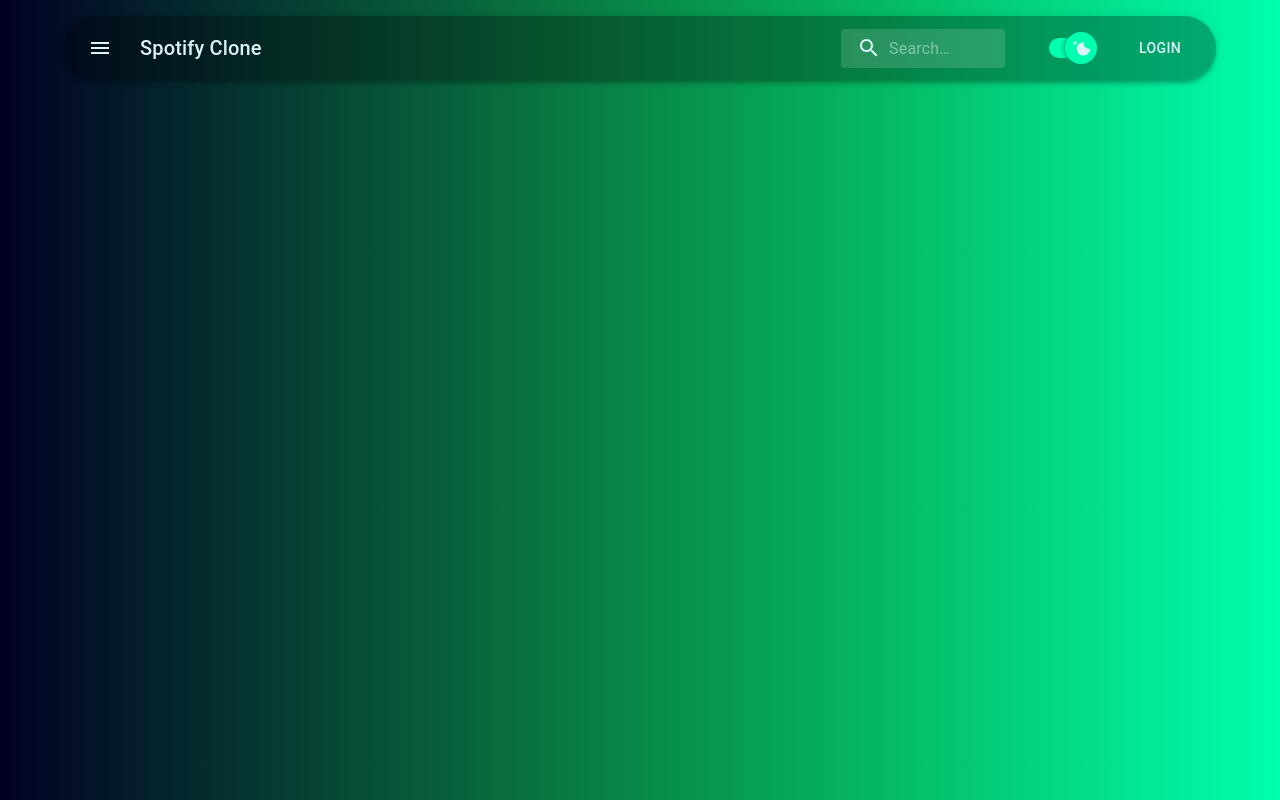
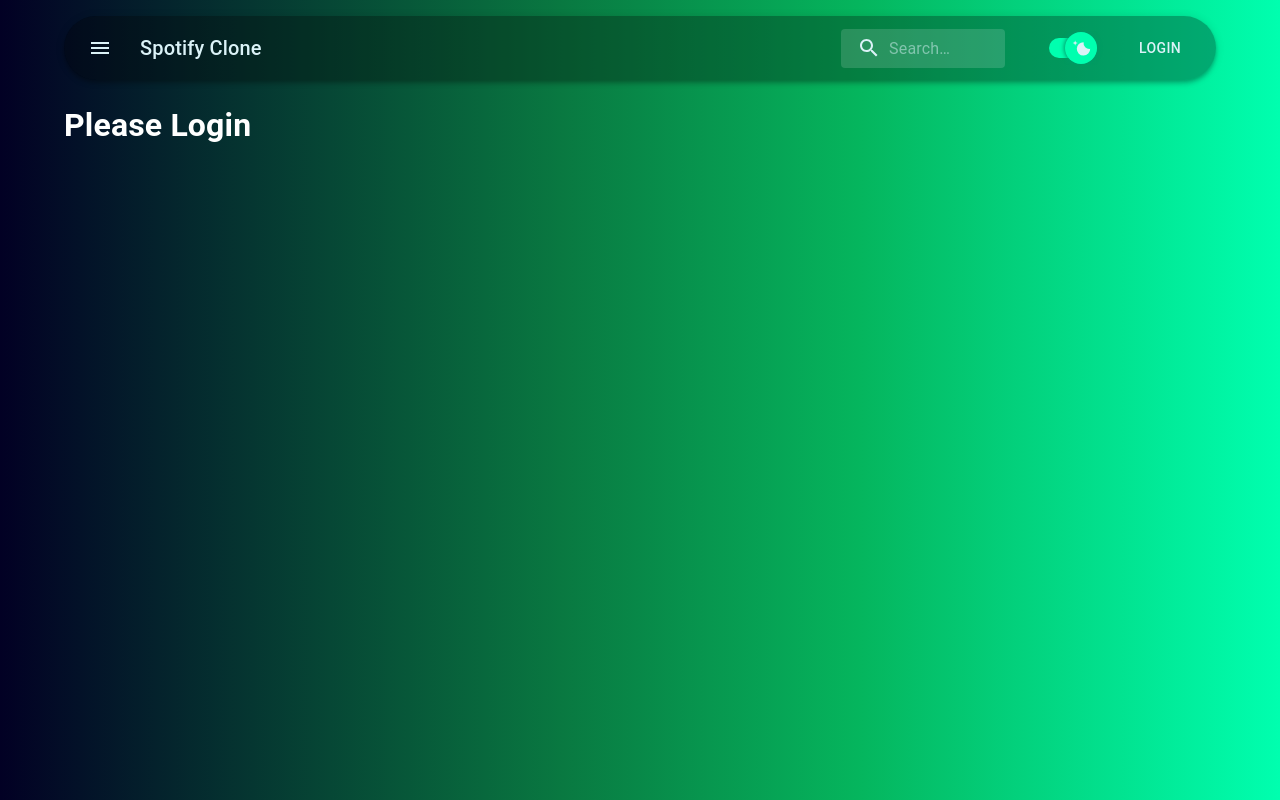
Before and after one commit to nikson666/musicPlayer, a React (Create React App) app: page / in a window 1280 px wide. Built offline with nearby package versions, Linux system fonts and the light colour scheme.

Commit message:
render app validation by auth state, resolveed profile bug with render photo while we have not access token

```diff
--- a/src/App.jsx
+++ b/src/App.jsx
@@ -2,8 +2,11 @@ import React from "react";
 import { AppBar, Profile } from "./components";
 import { Box, Container, CssBaseline, ThemeProvider } from "@mui/material";
 import { ColorModeContext, useMode } from "./theme/theme";
+import { useSelector } from "react-redux";
+import authSelectors from "./redux/auth/selectors";
 
 function App() {
+  const isAuth = useSelector(authSelectors.getIsAuthSelector);
   const [theme, colorMode] = useMode();
 
   return (
@@ -19,7 +22,7 @@ function App() {
         >
           <Container>
             <AppBar />
-            <Profile />
+            {!isAuth ? <h1>Please Login</h1> : <Profile />}
           </Container>
         </Box>
       </ThemeProvider>
--- a/src/redux/profile/slice.js
+++ b/src/redux/profile/slice.js
@@ -15,13 +15,13 @@ const profileSclice = createSlice({
   extraReducers: (builder) => {
     builder
       .addCase(getMeThunk.fulfilled, (state, action) => {
-        console.log(action.payload)
         // change approach to catch bugs
-        if(action.payload.status < 300 || !action.payload.status) {
+        if(action.payload.error) {
+          return
+        }
           state.name = action.payload.display_name;
           state.smallImage = action.payload?.images[0].url;
           state.largeImage = action.payload?.images[1].url;
-        }
       })
       .addCase(getMeThunk.rejected, (state, action) => {
         console.error("Case error message", action.error.message);
```
